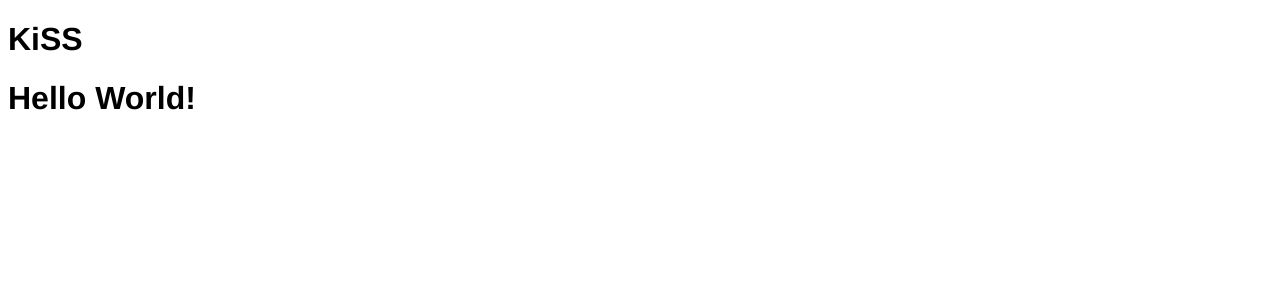
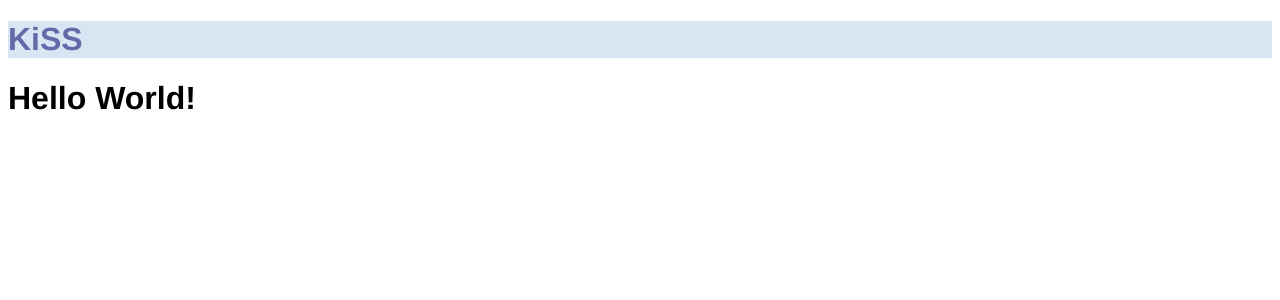
Before and after one commit to se-kiss/kiss-client, a Next.js app: page / in a window 1280 px wide. Shown: the top 300 px of the page. Built offline with nearby package versions, Linux system fonts and the light colour scheme.

Commit message:
fix styled-components class name mismatch

```diff
--- a/package.json
+++ b/package.json
@@ -25,6 +25,7 @@
     "@types/styled-components": "^5.1.7",
     "@typescript-eslint/eslint-plugin": "^4.14.2",
     "@typescript-eslint/parser": "^4.14.2",
+    "babel-plugin-styled-components": "^1.12.0",
     "eslint": "^7.19.0",
     "eslint-plugin-react": "^7.22.0",
     "prettier": "^2.2.1",
--- a/src/components/Navbar.tsx
+++ b/src/components/Navbar.tsx
@@ -1,10 +1,19 @@
 import {FC} from 'react'
+import styled from 'styled-components'
+
+const Container = styled.div`
+  background: #d8e6f3;
+`
+
+const Brand = styled.h1`
+  color: #626aaa;
+`
 
 const Navbar: FC = () => {
   return (
-    <div className="w-full h-14 bg-gray-200 px-8 flex flex-row  justify-between items-center">
-      <h1 className="text-xl">KiSS</h1>
-    </div>
+    <Container className="w-full h-14 bg-gray-200 px-8 flex flex-row  justify-between items-center">
+      <Brand className="text-xl font-bold">KiSS</Brand>
+    </Container>
   )
 }
 
--- a/src/pages/_app.tsx
+++ b/src/pages/_app.tsx
@@ -1,4 +1,5 @@
 import {AppProps} from 'next/app'
+import Head from 'next/head'
 import {FC} from 'react'
 import {createGlobalStyle} from 'styled-components'
 import 'tailwindcss/tailwind.css'
@@ -12,6 +13,9 @@ const GlobalStyle = createGlobalStyle`
 const App: FC<AppProps> = ({Component, pageProps}) => {
   return (
     <>
+      <Head>
+        <title>KiSS</title>
+      </Head>
       <GlobalStyle />
       <Component {...pageProps} />
     </>
--- /dev/null
+++ b/src/pages/_document.tsx
@@ -0,0 +1,32 @@
+import Document, {DocumentContext} from 'next/document'
+import {ServerStyleSheet} from 'styled-components'
+
+class CustomDocument extends Document {
+  // eslint-disable-next-line @typescript-eslint/explicit-module-boundary-types
+  static async getInitialProps(ctx: DocumentContext) {
+    const sheet = new ServerStyleSheet()
+    const originalRenderPage = ctx.renderPage
+
+    try {
+      ctx.renderPage = () => originalRenderPage({
+        enhanceApp: (App) => (props) => sheet.collectStyles(<App {...props} />)
+      })
+
+      const initialProps = await Document.getInitialProps(ctx)
+
+      return {
+        ...initialProps,
+        styles: (
+          <>
+            {initialProps.styles}
+            {sheet.getStyleElement()}
+          </>
+        )
+      }
+    } finally {
+      sheet.seal()
+    }
+  }
+}
+
+export default CustomDocument
```
Also changed, not shown: .babelrc (added), 1 other file (tests, documents, lock files or other folders).
